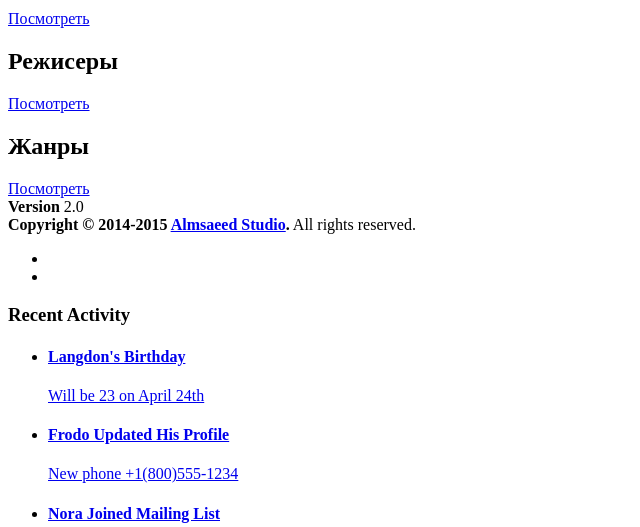
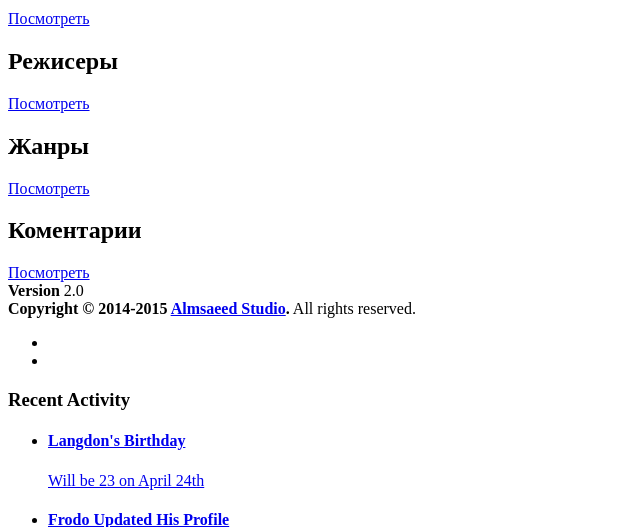
Before and after one commit to dunaevski/yii-application, a Yii app: template backend/views/site/index.php in a window 1280 px wide. Shown: the part 3957-4484 px from the top of the page, without its empty margins (0-640 px from the left). Run offline with PHP 8.4 and a stand-in for Yii, Linux system fonts and the light colour scheme; the template is opened without the code that fills it, so the values that code supplies are empty; some libraries are stand-ins or nearby versions.

Commit message:
fix issue

```diff
--- a/backend/models/Films.php
+++ b/backend/models/Films.php
@@ -48,6 +48,7 @@
             [['director_id'], 'integer'],
             [['name', 'url'], 'string', 'max' => 32],
             [['year'], 'string', 'max' => 10],
+            [['url'], 'unique'],
             [['director_id'], 'exist', 'skipOnError' => true, 'targetClass' => Director::className(), 'targetAttribute' => ['director_id' => 'id']],
             [['genre_arr'], 'safe'],
         ];
--- a/backend/views/films/_form.php
+++ b/backend/views/films/_form.php
@@ -33,7 +33,7 @@
     ]);
     ?>
 
-    <?= $form->field($model, 'url', ['options'=>['class'=> 'col-xs-12']])->textInput(['maxlength' => true]) ?>
+    <?= $form->field($model, 'url', ['options'=>['class'=> 'col-xs-12']])->textInput(['maxlength' => true])->label("URL (Введите свой или оставте поле пустым)") ?>
 
     <div class="form-group">
         <?= Html::submitButton('Сохранить', ['class' => 'btn btn-success ']) ?>
--- a/backend/views/site/index.php
+++ b/backend/views/site/index.php
@@ -39,6 +39,13 @@
                 <?= Html::a('Посмотреть', ['genre/index'],['class' => 'btn btn-lg btn-success'])?>
             </div>
 
+
+            <div class="col-lg-3">
+                <h2> Коментарии </h2>
+
+                <?= Html::a('Посмотреть', ['comment/manage'],['class' => 'btn btn-lg btn-success'])?>
+            </div>
+
         </div>
 
     </div>
--- a/frontend/views/layouts/main.php
+++ b/frontend/views/layouts/main.php
@@ -43,7 +43,6 @@
         $menuItems[] = ['label' => 'Регистрация', 'url' => ['/site/signup']];
         $menuItems[] = ['label' => 'Вход', 'url' => ['/site/login']];
     } else {
-        $menuItems[] = ['label' => 'Мои профиль', 'url' => ['/user/profile']];
         $menuItems[] = '<li>'
             . Html::beginForm(['/site/logout'], 'post')
             . Html::submitButton(
```
